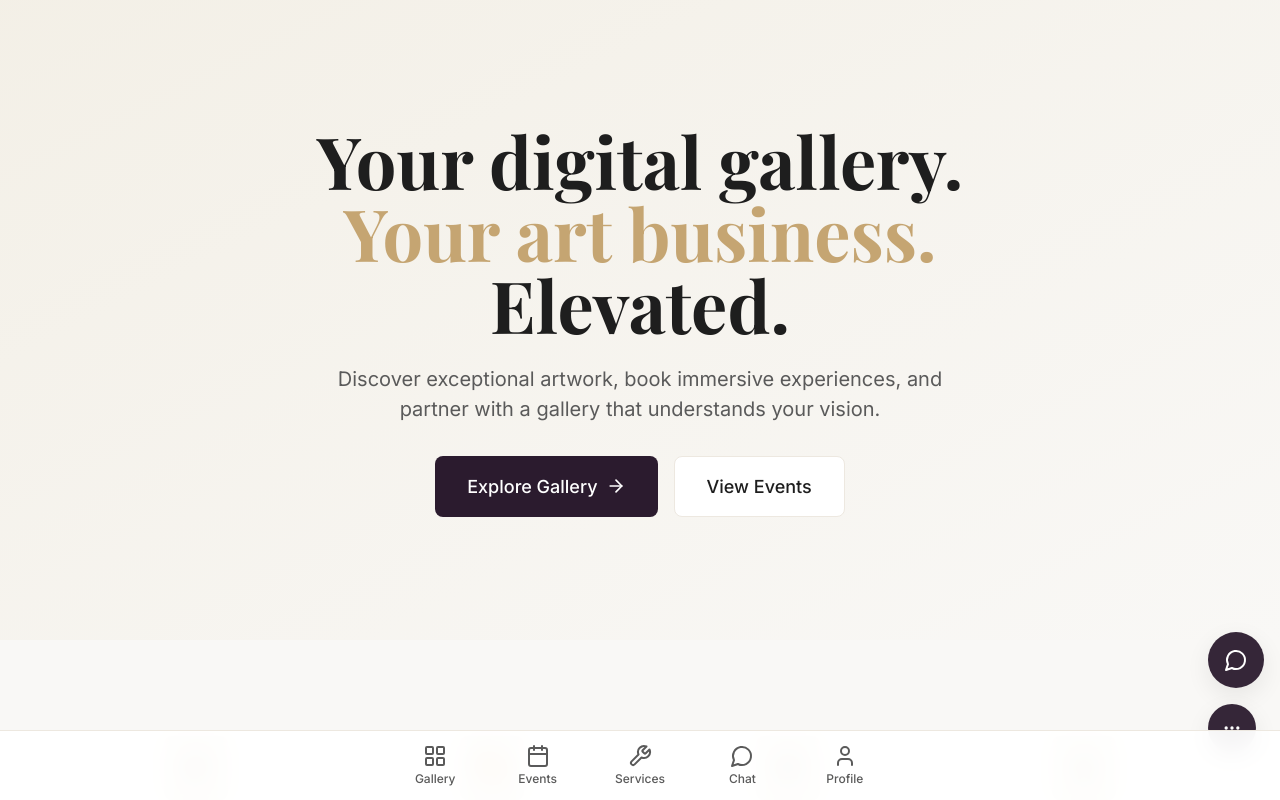
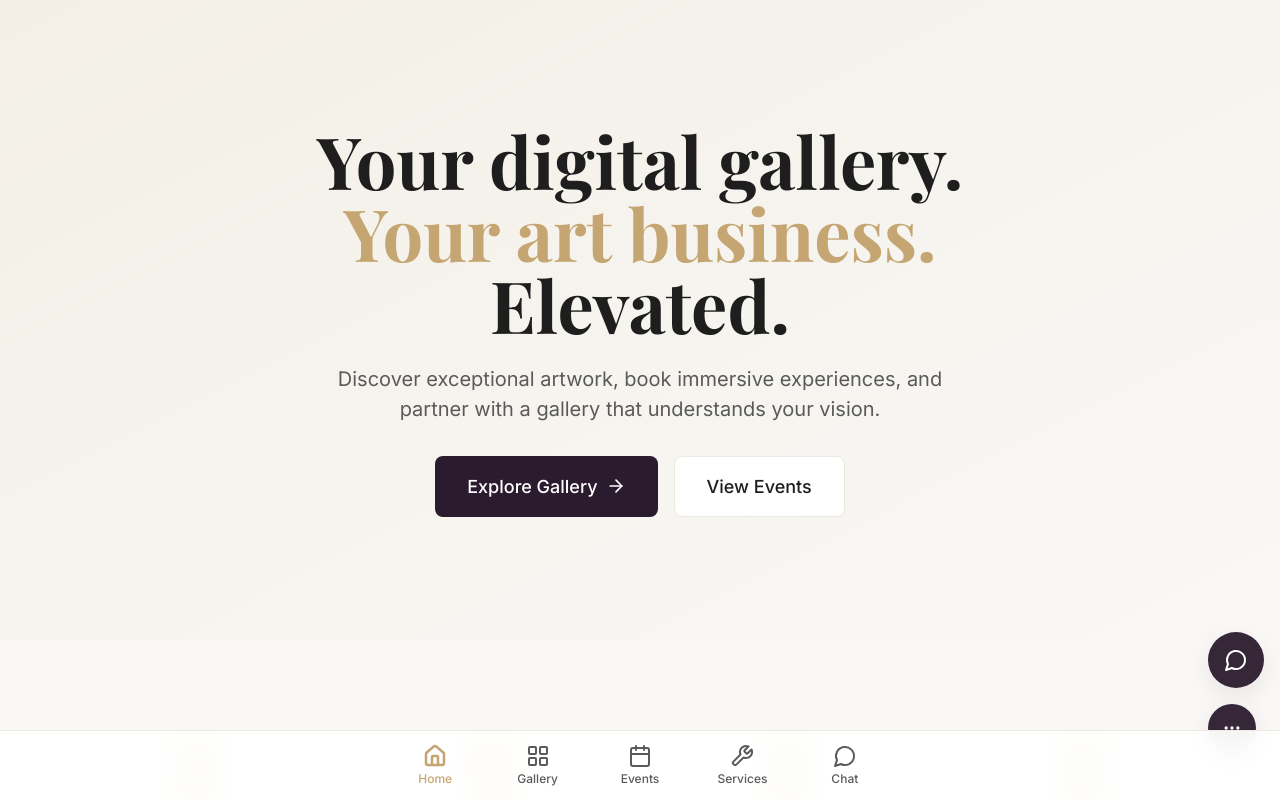
Before and after one commit to klmayua/andyart, a Next.js app: page / in a window 1280 px wide. Shown: the top 800 px of the page. Built offline with nearby package versions, Linux system fonts and the light colour scheme; a web font is replaced by a local one.

Commit message:
Fix: add Home button to nav, move Profile to floating menu

```diff
--- a/src/components/BottomNav.tsx
+++ b/src/components/BottomNav.tsx
@@ -3,7 +3,7 @@
 import Link from 'next/link';
 import { usePathname } from 'next/navigation';
 import { useAppStore } from '@/stores/useAppStore';
-import { LayoutGrid, Calendar, Wrench, User, MessageCircle } from 'lucide-react';
+import { Home, LayoutGrid, Calendar, Wrench, MessageCircle } from 'lucide-react';
 
 export default function BottomNav() {
   const pathname = usePathname();
@@ -11,6 +11,11 @@ export default function BottomNav() {
   const openChat = store?.openChat ?? (() => {});
 
   const navItems = [
+    {
+      icon: Home,
+      label: 'Home',
+      link: '/',
+    },
     {
       icon: LayoutGrid,
       label: 'Gallery',
@@ -30,11 +35,6 @@ export default function BottomNav() {
       icon: MessageCircle,
       label: 'Chat',
       action: 'openChatbot',
-    },
-    {
-      icon: User,
-      label: 'Profile',
-      link: '/profile',
     },
   ];
 
--- a/src/components/FloatingFooter.tsx
+++ b/src/components/FloatingFooter.tsx
@@ -10,6 +10,7 @@ export default function FloatingFooter() {
   const openChat = store?.openChat ?? (() => {});
 
   const links = [
+    { label: 'Profile', href: '/profile', external: false },
     { label: 'Email: hello@andyart.gallery', href: 'mailto:hello@andyart.gallery', external: true },
     { label: 'Instagram: @andyart', href: 'https://instagram.com/andyart', external: true },
     { label: 'LinkedIn: /company/andyart', href: 'https://linkedin.com/company/andyart', external: true },
```
